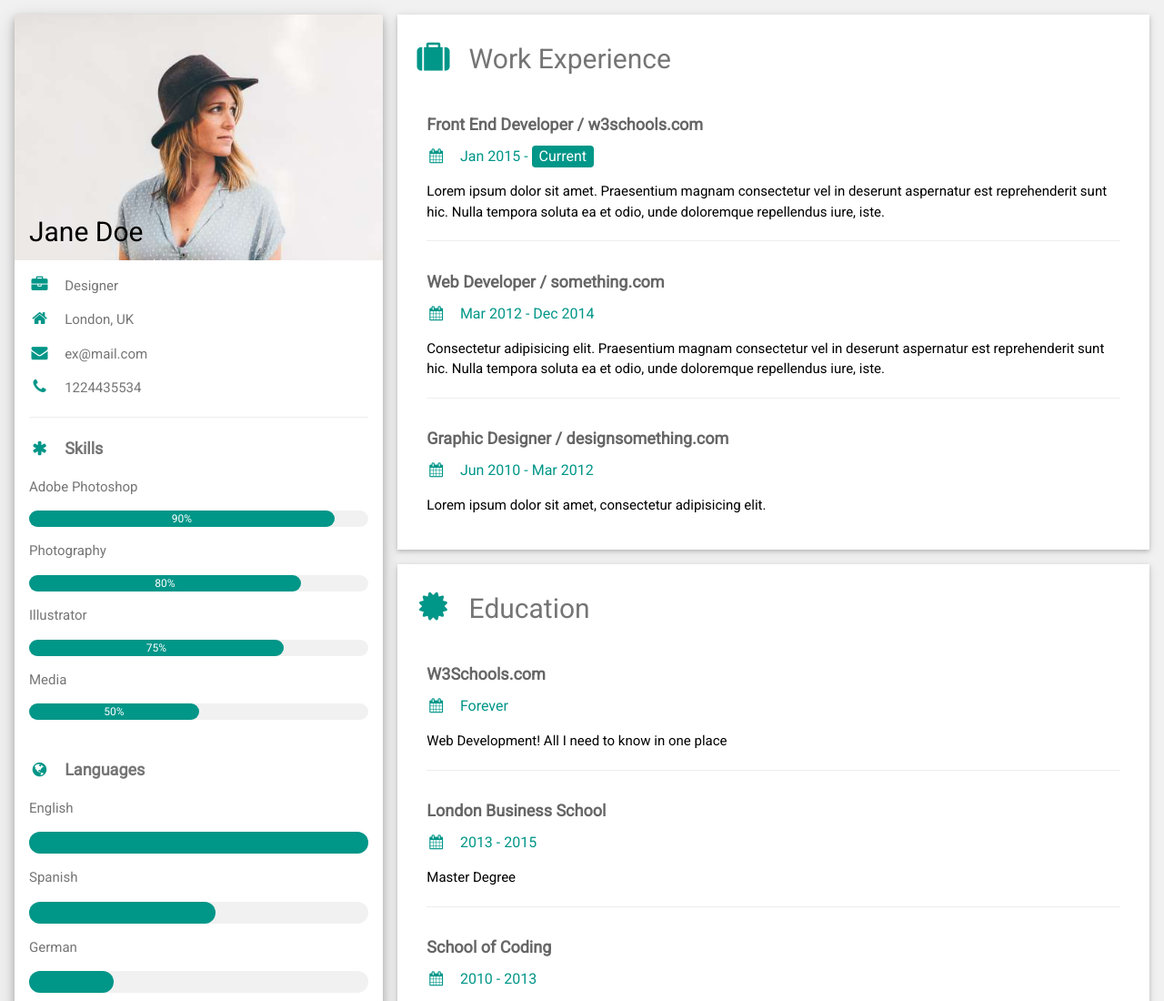
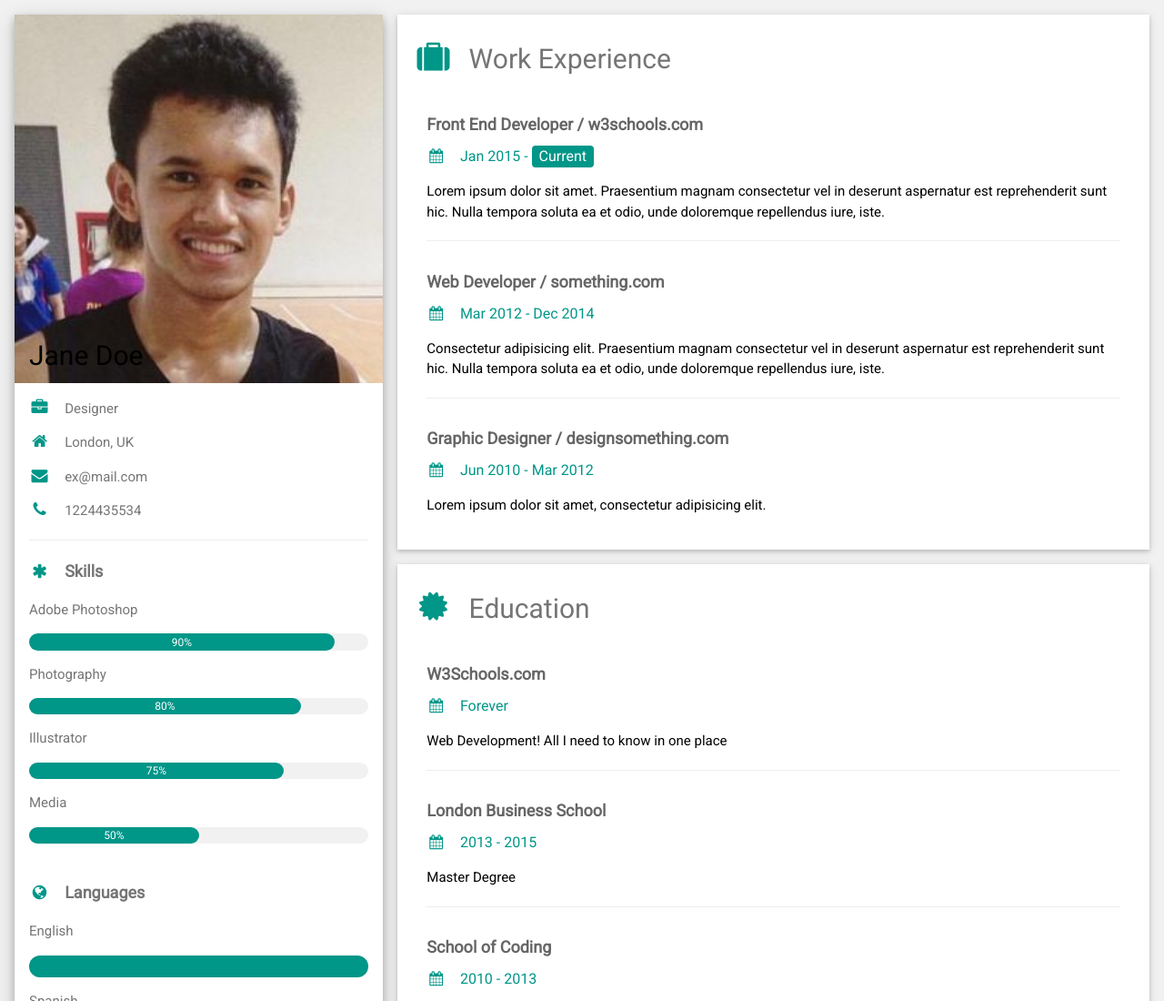
Before and after one commit to minjakkrit/project01, a plain HTML site: page index.html in a window 1280 px wide. Shown: the top 1100 px of the page at 91% size. Drawn offline with Linux system fonts and the light colour scheme.

Commit message:
Update index.html

```diff
--- a/index.html
+++ b/index.html
@@ -22,7 +22,7 @@ html,body,h1,h2,h3,h4,h5,h6 {font-family: "Roboto", sans-serif}
 
       <div class="w3-white w3-text-grey w3-card-4">
         <div class="w3-display-container">
-          <img src="avatar_hat.jpg" style="width:100%" alt="Avatar">
+          <img src="ico256.jpg" style="width:100%" alt="jakkrit">
           <div class="w3-display-bottomleft w3-container w3-text-black">
             <h2>Jane Doe</h2>
           </div>
```
